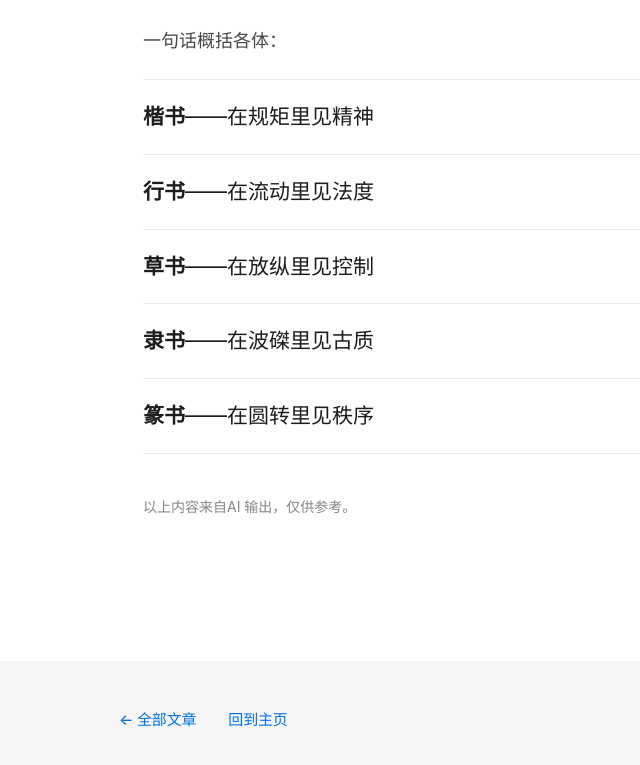
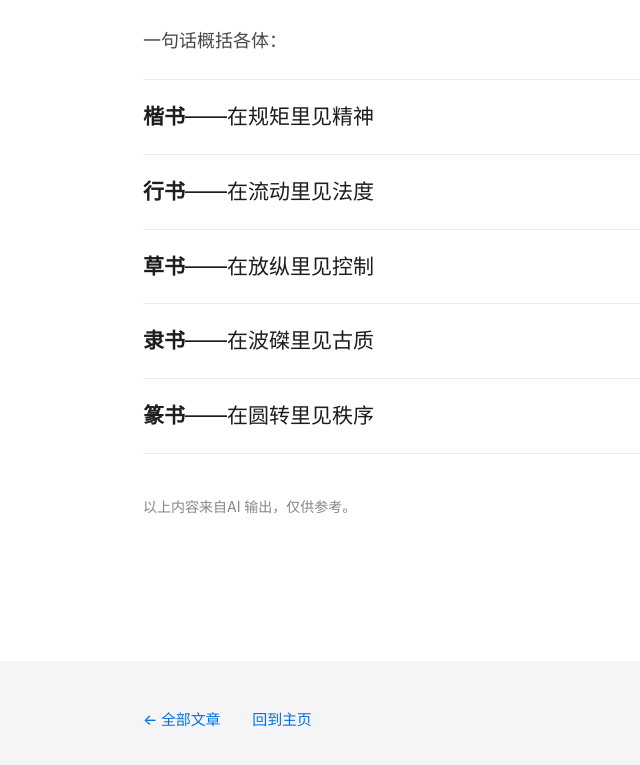
Before and after one commit to answer2023/tangzhihong.com, a plain HTML site: page blog/calligraphy-aesthetics.html in a window 1280 px wide. Shown: the part 7285-8050 px from the top of the page, without its empty margins (153-793 px from the left). Drawn offline with Linux system fonts and the light colour scheme.

Commit message:
style: 书法文章页页脚与正文左对齐
post-foot-inner 宽度 736→688px(扣除 post-body 左右 24px 内边距)

Co-Authored-By: Claude Opus 5.5 (1M context) <noreply@anthropic.com>

```diff
--- a/blog/calligraphy-aesthetics.html
+++ b/blog/calligraphy-aesthetics.html
@@ -108,7 +108,7 @@
             padding: 48px 24px;
         }
         .post-foot-inner {
-            max-width: 736px; margin: 0 auto;
+            max-width: 688px; margin: 0 auto;
             display: flex; gap: 32px; flex-wrap: wrap;
         }
 
```
